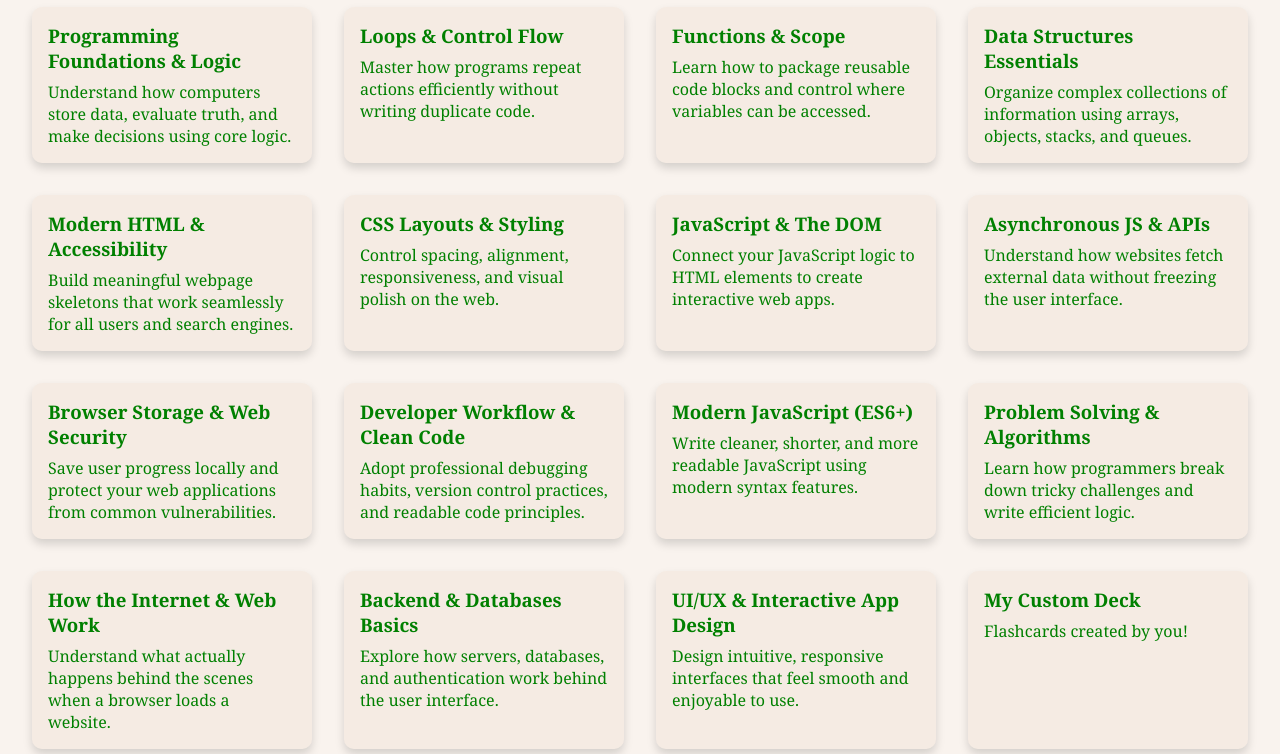
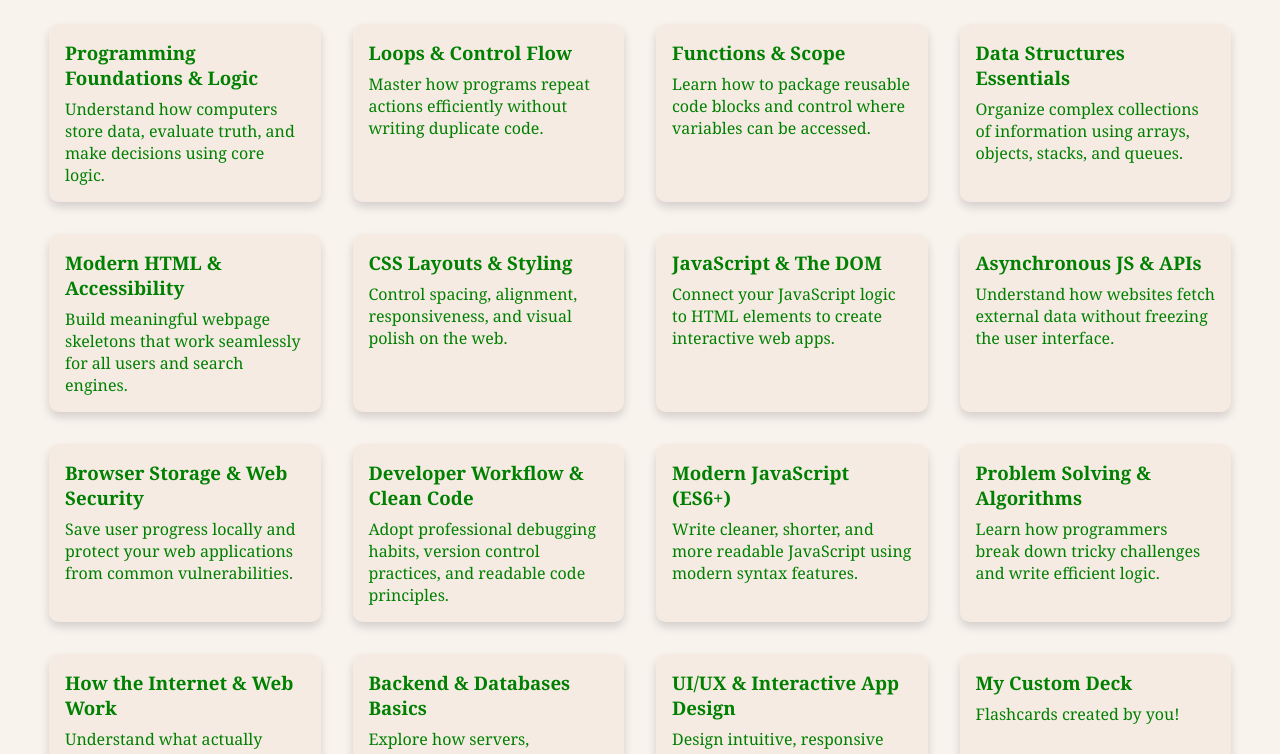
Before and after one commit to saanchi-tanisha/FLASHCARDS-CODE-FOR-BEGINNERS, a plain HTML site: page index.html in a window 1280 px wide. Shown: the part 181-935 px from the top of the page. Drawn offline with Linux system fonts and the light colour scheme.

```diff
--- a/style.css
+++ b/style.css
@@ -16,7 +16,7 @@
 
 body {
   font-family:Cambria, Cochin, Georgia, Times, 'Times New Roman', serif;
-  margin: 25;
+  margin: 25px;
   color: var(--text);
   background: var(--primary);
 }
```
